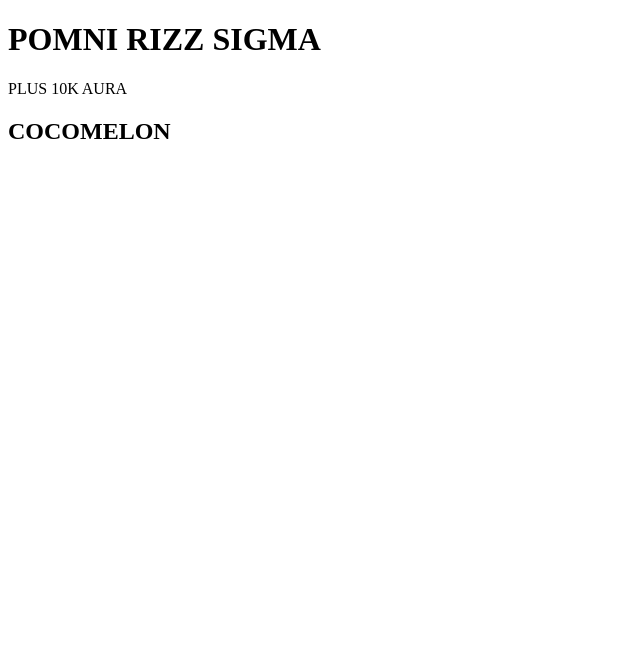
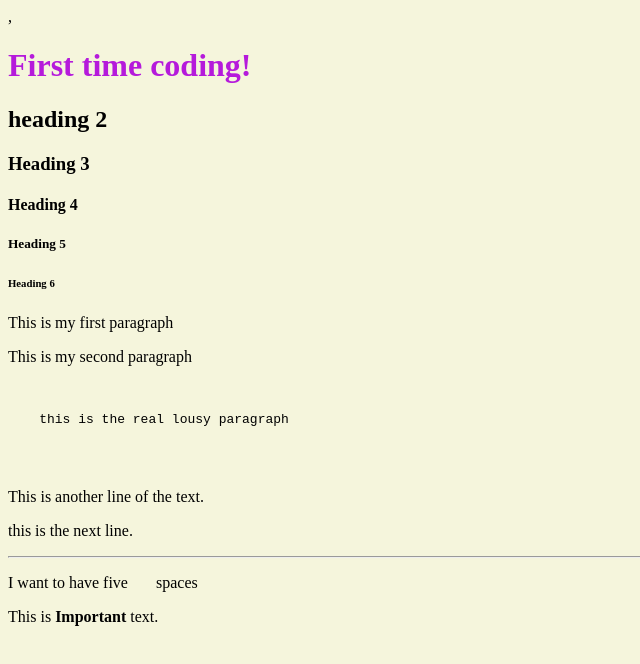
Before and after one commit to Matthewmamangon/my_first_html, a plain HTML site: page index.html in a window 1280 px wide. Shown: the whole page, without its empty margins (0-640 px from the left). Drawn offline with Linux system fonts and the light colour scheme.

Commit message:
2nd save

```diff
--- a/index.html
+++ b/index.html
@@ -3,11 +3,32 @@
 <head>
     <meta charset="UTF-8">
     <meta name="viewport" content="width=device-width, initial-scale=1.0">
-    <title>Document</title>
+    <title>My_First html</title>
 </head>
-<body>
-    <h1> POMNI RIZZ SIGMA</h1>
-    <p> PLUS 10K AURA </p>
-    <h2>  COCOMELON</h2>
+<body bgcolor="beige">
+  ,<h1> <span style="color:rgb(181, 26, 219)">  First time coding!</span>
+  <h2>heading 2</h2>
+  <h3> Heading 3</h3>
+  <h4>Heading 4</h4>
+  <h5> Heading 5</h5>
+  <h6> Heading 6</h6>
+  <p> This is my first paragraph </p>
+  <p> This is my second paragraph </p>
+  <pre>
+
+    this is the real lousy paragraph
+
+  </pre>
+
+  <br> This is another line of the text. </br>
+  <p> this is the
+    next line.
+    </p>
+    <hr>
+
+<p>
+    I want to have five &nbsp;&nbsp;&nbsp;&nbsp;&nbsp; spaces </p>
+</p>
+ <p> This is <strong> Important</strong> text. </p>
 </body>
 </html>
```
Also changed, not shown: test.html (+12 -0 lines).
